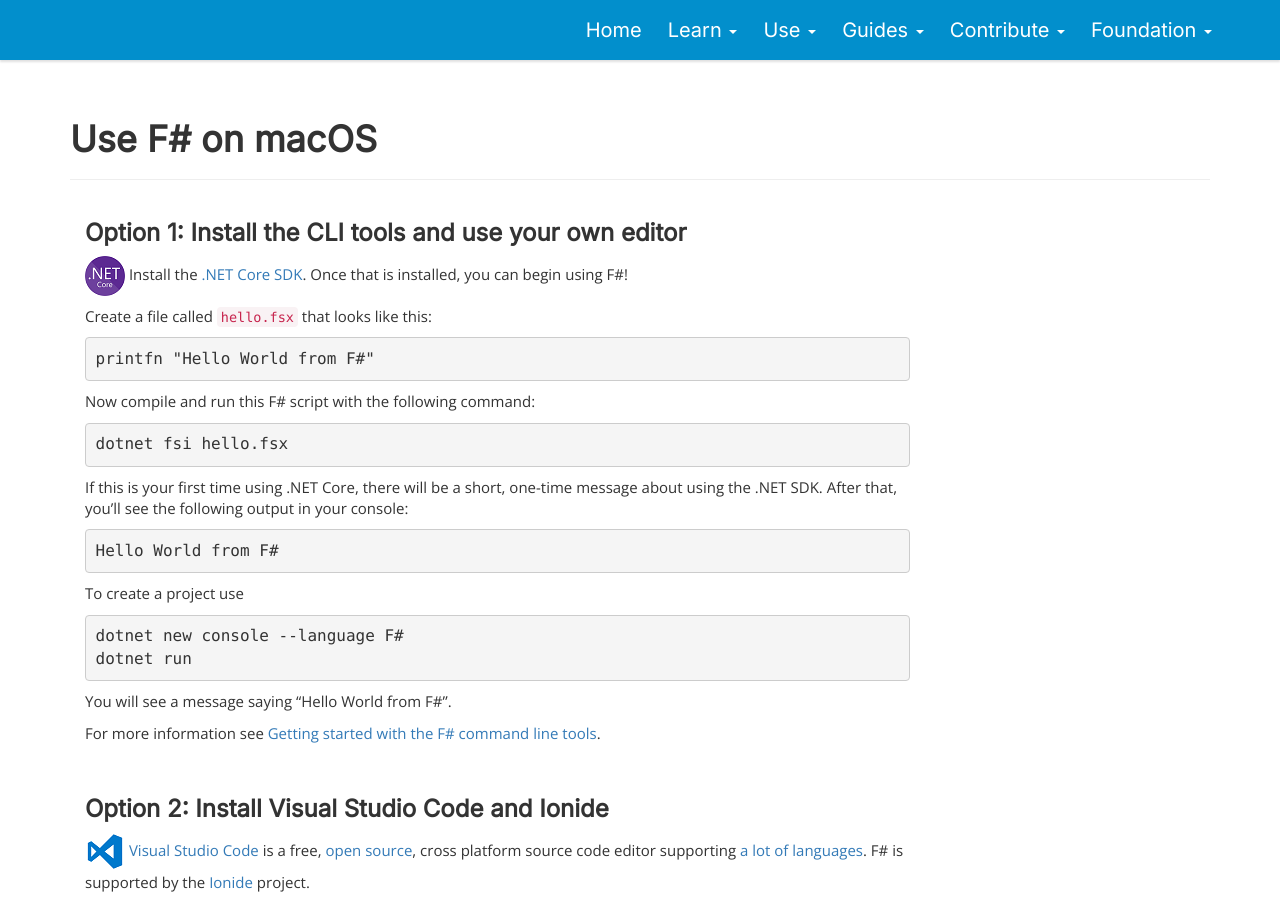
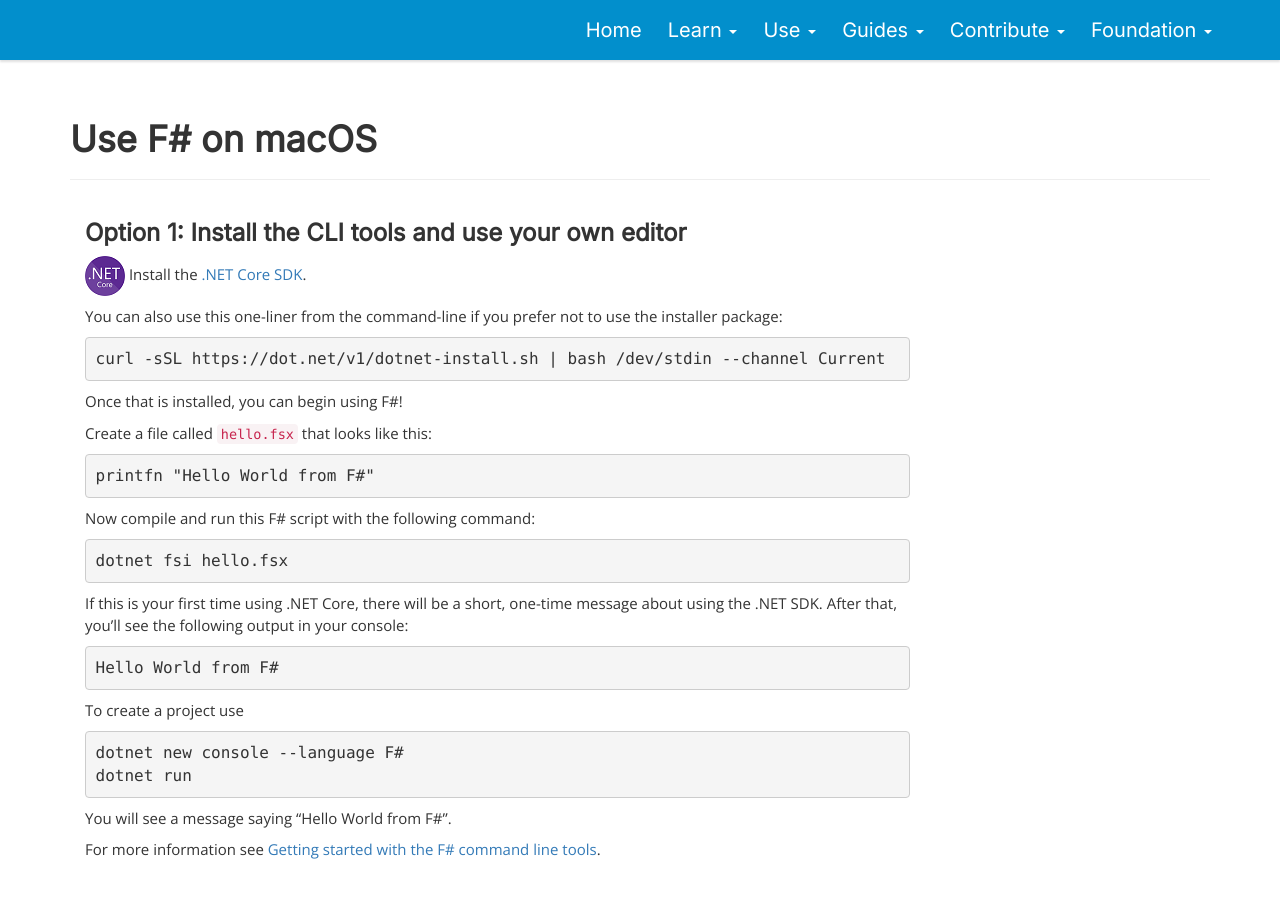
Before and after one commit to fsharp/fsharp.org, a Jekyll site: the page built from use/mac/index.md, in a window 1280 px wide and 900 px high. Built offline with Jekyll 4.4.1, drawn with Linux system fonts in a browser that asks for light colours; nearby versions of some CDN libraries.

Commit message:
Add install script for dotnet for macos page

````diff
--- a/use/mac/index.md
+++ b/use/mac/index.md
@@ -6,7 +6,15 @@
 
 ### Option 1: Install the CLI tools and use your own editor
 
-![logo](../../images/thumbs/dotnet.png)&nbsp;Install the [.NET Core SDK](https://dotnet.microsoft.com/download). Once that is installed, you can begin using F#!
+![logo](../../images/thumbs/dotnet.png)&nbsp;Install the [.NET Core SDK](https://dotnet.microsoft.com/download).
+
+You can also use this one-liner from the command-line if you prefer not to use the installer package:
+
+```
+curl -sSL https://dot.net/v1/dotnet-install.sh | bash /dev/stdin --channel Current
+```
+
+Once that is installed, you can begin using F#!
 
 Create a file called `hello.fsx` that looks like this:
 
````
